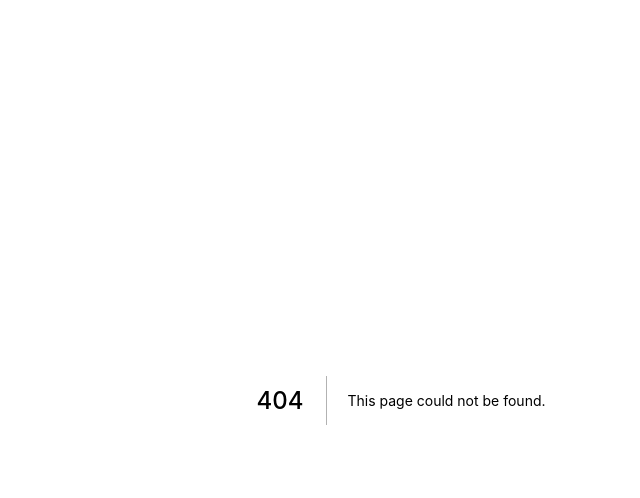
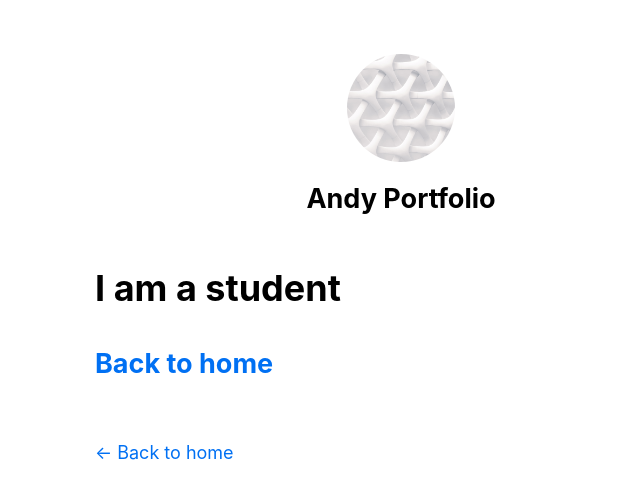
Before and after one commit to andy2029/andy-portfolio, a Next.js app: page /posts/second-post in a window 1280 px wide. Before the commit this address had no page. Shown: the top 498 px of the page, without its empty margins (239-879 px from the left). Built offline with nearby package versions, Linux system fonts and the light colour scheme.

Commit message:
added secxond post

```diff
--- a/pages/index.js
+++ b/pages/index.js
@@ -14,7 +14,12 @@
           (This is a sample website - you’ll be building a site like this on{' '}
           <a href="https://nextjs.org/learn">our Next.js tutorial</a>.)
         </p>
+        <div>
         Read <Link href="/posts/first-post"><a>my first post!</a></Link>
+        </div>
+        <div>
+        Read <Link href="/posts/second-post"><a>my second post!</a></Link>
+        </div>
       </section>
     </Layout>
   )
--- /dev/null
+++ b/pages/posts/second-post.js
@@ -0,0 +1,19 @@
+import Head from 'next/head'
+import Link from 'next/link'
+import Layout from '../../components/layout'
+
+export default function SecondPost() {
+  return (
+    <Layout>
+      <Head>
+        <title>Second Post</title>
+      </Head>
+      <h1>I am a student</h1>
+      <h2>
+        <Link href="/">
+          <a>Back to home</a>
+        </Link>
+      </h2>
+    </Layout>
+  )
+}
```
